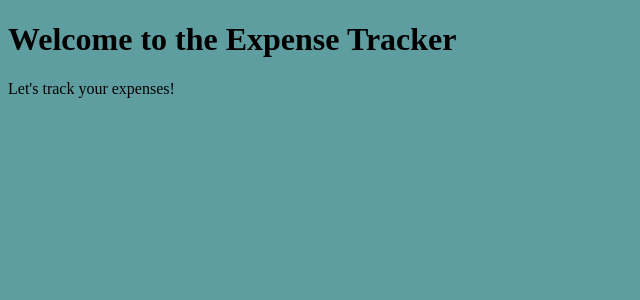
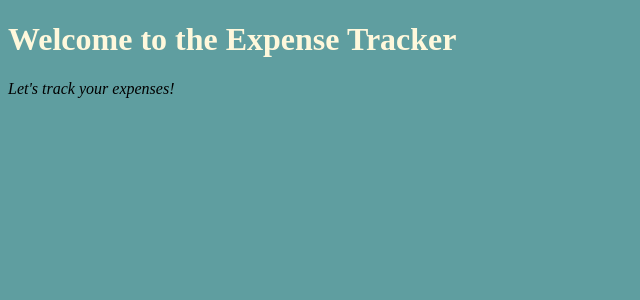
Before and after one commit to Danielle-Hansis/expense-tracker, a Flask app: page / in a window 1280 px wide. Shown: the top 300 px of the page, without its empty margins (0-640 px from the left). Run offline with Flask 3, Linux system fonts and the light colour scheme; style sheets or scripts are compiled from the project's sources.

Commit message:
changed app, so scss files would be auto-complied to css files, and not through flask-scss.

```diff
--- a/app.py
+++ b/app.py
@@ -1,14 +1,17 @@
 from flask import Flask
 from flask import render_template
+import sass # libsass: compiles SCSS → CSS without needing Flask-Scss
 from flask_scss import Scss
 from flask_sqlalchemy import SQLAlchemy
 
 app = Flask(__name__)  # tells flask where to find files to run app
+# reads all .scss files in static/ and Writes compiled .css into the same static/ folder
+sass.compile(dirname=('static', 'static'), output_style='expanded')
 
 
 @app.route('/')  # the main route
 def index():
-    return render_template('index.html')
+    return render_template("index.html")
 
 
 if __name__ == "__main__":
--- /dev/null
+++ b/static/index.css
@@ -0,0 +1,15 @@
+body {
+  background-color: cadetblue;
+}
+
+h1 {
+  color: cornsilk;
+}
+
+h2 {
+  color: darkslategrey;
+}
+
+p {
+  font-style: italic;
+}
--- /dev/null
+++ b/static/index.scss
@@ -0,0 +1,13 @@
+body {
+  background-color: cadetblue;
+}
+
+h1   {
+  color: cornsilk ;
+}
+h2 {
+  color: darkslategrey;
+}
+p    {
+  font-style: italic;
+}   // should italicize the paragraph
--- a/static/styles.scss
+++ /dev/null
@@ -1,3 +0,0 @@
-body {
-  background-color: cadetblue;
-}
--- a/templates/index.html
+++ b/templates/index.html
@@ -4,8 +4,7 @@
 <head>
     <meta charset="UTF-8">
     <meta name="viewport" content="width=device-width, initial-scale=1.0">
-    <link rel="stylesheet" href="{{ url_for('static', filename='style.css') }}">
-    <title>Expense Tracker</title>
+    <link rel="stylesheet" href="{{ url_for('static', filename='index.css') }}">       <title>Expense Tracker</title>
 </head>
 
 <body>
```
